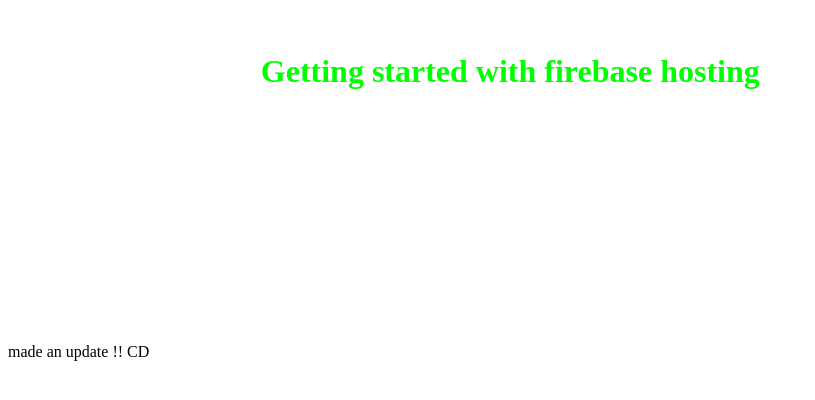
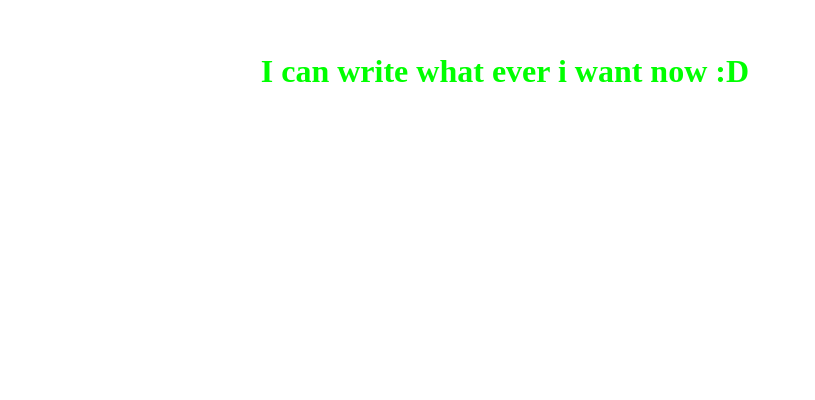
Before and after one commit to aistiak/fire-demo, a plain HTML site: page public/index.html in a window 1280 px wide. Shown: the part 200-600 px from the top of the page, without its empty margins (0-815 px from the left). Drawn offline with Linux system fonts and the light colour scheme.

Commit message:
index updated

```diff
--- a/public/index.html
+++ b/public/index.html
@@ -4,8 +4,7 @@
 	<title>dev test </title>
 </head>
 <body>
-	<h1> Getting started with firebase hosting  </h1>
-	<p>made an update !! CD </p>
+	<h1>I can write what ever i want now :D</h1>
 </body>
 </html>
 <style type="text/css">
```
